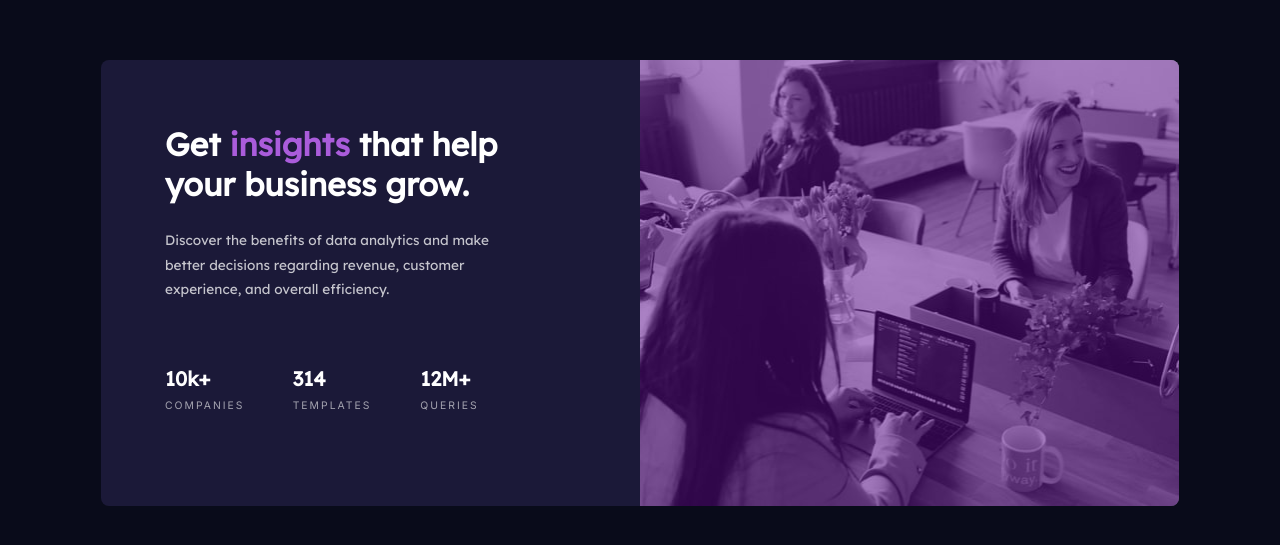
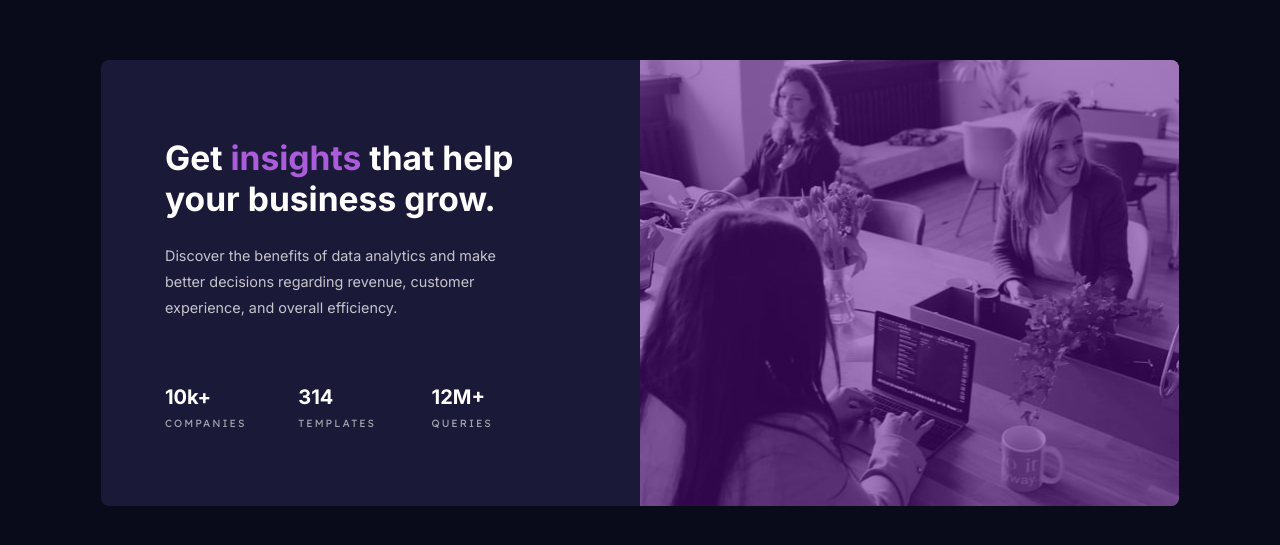
Before and after one commit to shreejan-regmi01/fm-stats-preview, a plain HTML site: page index.html in a window 1280 px wide. Shown: the part 117-662 px from the top of the page. Drawn offline with Linux system fonts and the light colour scheme.

Commit message:
fixed font and padding

```diff
--- a/style.css
+++ b/style.css
@@ -45,7 +45,7 @@ picture {
 }
 
 body {
-  font-family: "Lexend Deca", sans-serif;
+  font-family: "Inter", sans-serif;
   color: var(--white-900);
   font-size: 0.9375rem;
   min-height: 100vh;
@@ -117,7 +117,7 @@ body {
 
 .item-type {
   color: var(--white-600);
-  font-family: "Inter", sans-serif;
+  font-family: "Lexend Deca", sans-serif;
   text-transform: uppercase;
   letter-spacing: 2px;
   font-size: 0.65rem;
@@ -137,7 +137,7 @@ body {
     display: grid;
     grid-template-columns: repeat(2, 1fr);
     max-width: 1078px;
-    /* max-height: 400px; */
+    /* max-height: 420px; */
   }
 
   .hero__image {
@@ -163,21 +163,23 @@ body {
   }
 
   .hero__content {
-    padding: 4rem 7rem 2rem 4rem;
+    padding: 4.8rem 6.5rem 2rem 4rem;
     text-align: left;
   }
 
   .title {
-    font-size: 2rem;
+    font-size: 2.1rem;
   }
 
   .desc {
     margin-top: 1.5rem;
     line-height: 1.8;
+    font-size: 0.9rem;
   }
 
   .stats-list {
     grid-template-columns: repeat(3, 1fr);
     margin-top: 4rem;
+    gap: 1.8rem;
   }
 }
```
